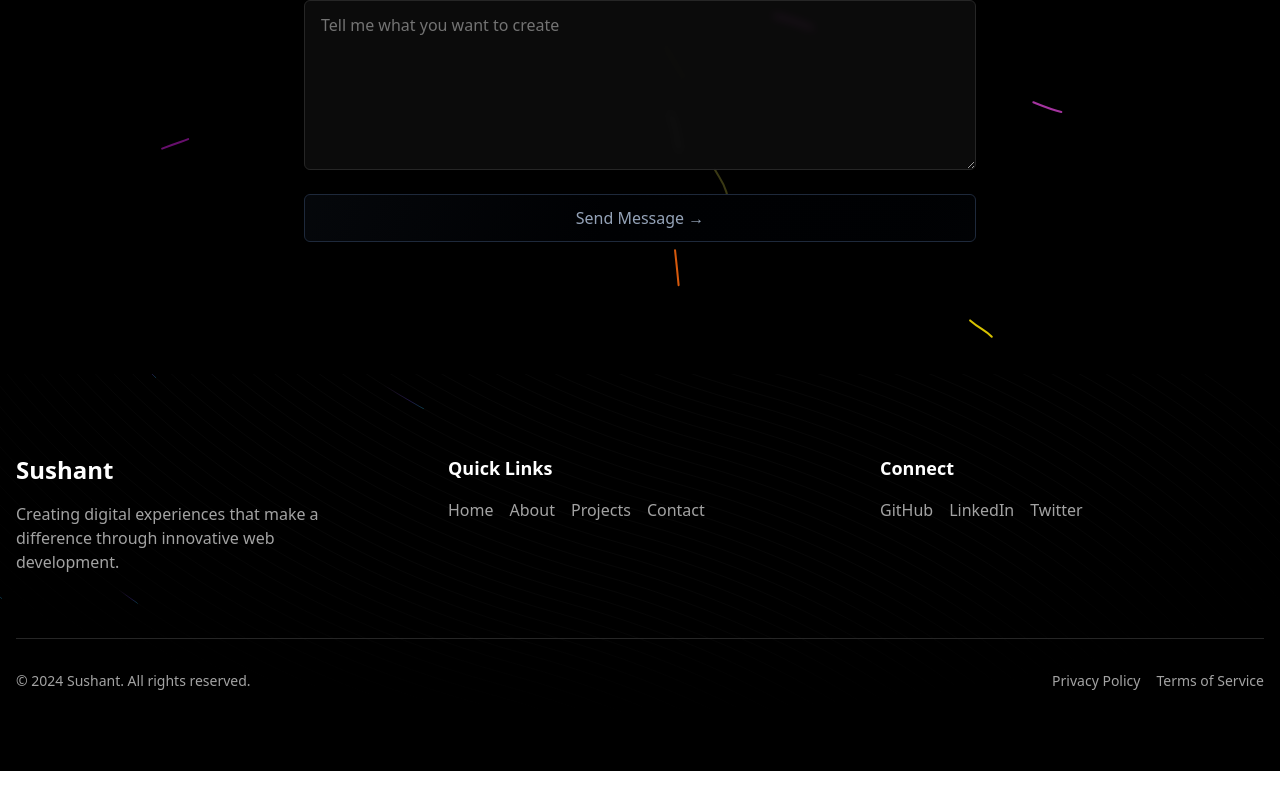
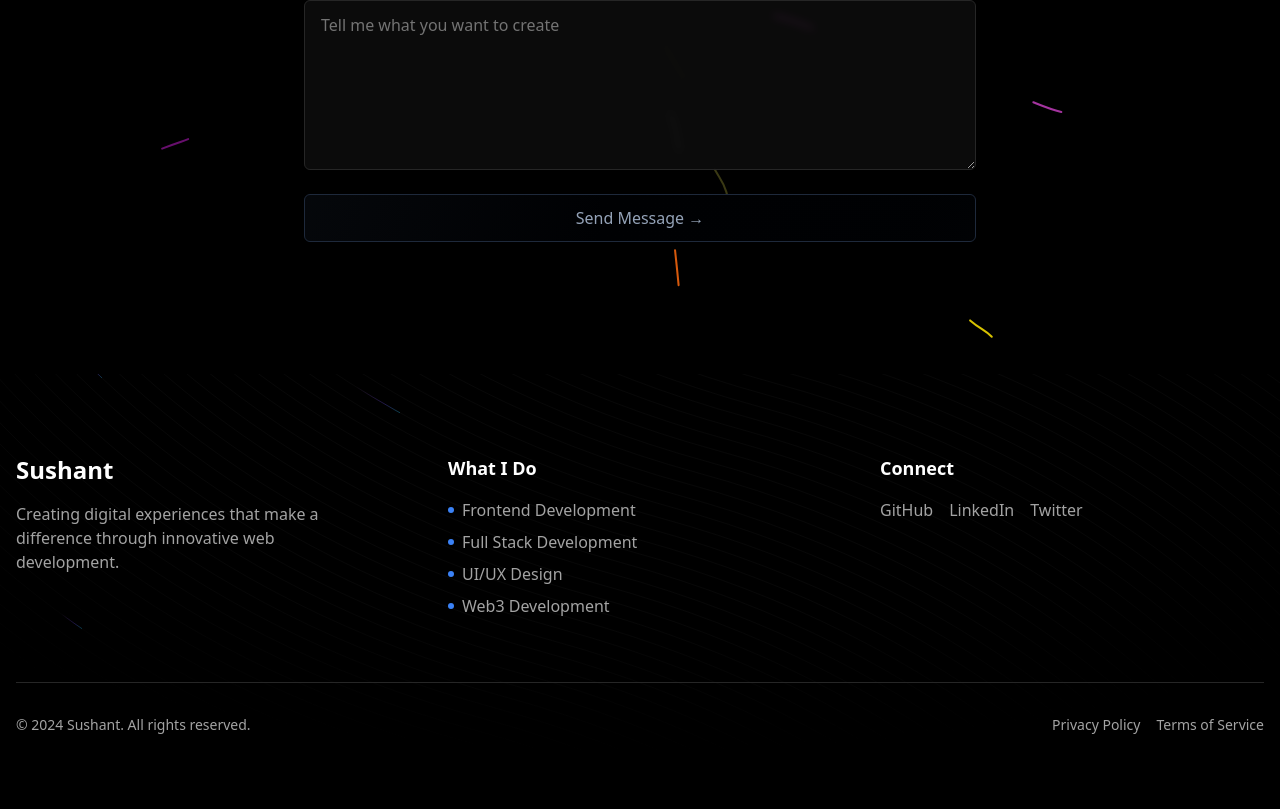
Before and after one commit to iamstyx/portfolio, a React (Vite) app: page / in a window 1280 px wide. Shown: the part 3582-4391 px from the top of the page. Before the commit the page ends 4353 px from the top, so only its background shows below. Built offline with nearby package versions, Linux system fonts and the light colour scheme.

Commit message:
Portfolio: Contact Form Workaround

```diff
--- a/src/components/Contact.jsx
+++ b/src/components/Contact.jsx
@@ -15,14 +15,15 @@ const Contact = () => {
 
     try {
       await emailjs.sendForm(
-        'YOUR_SERVICE_ID',
-        'YOUR_TEMPLATE_ID',
+        import.meta.env.VITE_EMAILJS_SERVICE_ID,
+        import.meta.env.VITE_EMAILJS_TEMPLATE_ID,
         formRef.current,
-        'YOUR_PUBLIC_KEY'
+        import.meta.env.VITE_EMAILJS_PUBLIC_KEY
       );
       setSubmitStatus('success');
       formRef.current.reset();
     } catch (error) {
+      console.error('Error sending email:', error);
       setSubmitStatus('error');
     } finally {
       setIsSubmitting(false);
@@ -58,13 +59,13 @@ const Contact = () => {
             >
               <div className="grid grid-cols-1 gap-6 sm:grid-cols-2">
                 <div>
-                  <label htmlFor="name" className="block text-sm font-medium text-neutral-400">
+                  <label htmlFor="user_name" className="block text-sm font-medium text-neutral-400">
                     Name
                   </label>
                   <input
                     type="text"
-                    name="name"
-                    id="name"
+                    name="user_name"
+                    id="user_name"
                     required
                     className="mt-1 block w-full rounded-md border border-neutral-800 bg-neutral-900/50 px-4 py-3 text-white placeholder-neutral-500 backdrop-blur-sm focus:border-blue-500 focus:outline-none focus:ring-1 focus:ring-blue-500 transition-colors"
                     placeholder="Your Name"
@@ -72,13 +73,13 @@ const Contact = () => {
                 </div>
 
                 <div>
-                  <label htmlFor="email" className="block text-sm font-medium text-neutral-400">
+                  <label htmlFor="user_email" className="block text-sm font-medium text-neutral-400">
                     Email
                   </label>
                   <input
                     type="email"
-                    name="email"
-                    id="email"
+                    name="user_email"
+                    id="user_email"
                     required
                     className="mt-1 block w-full rounded-md border border-neutral-800 bg-neutral-900/50 px-4 py-3 text-white placeholder-neutral-500 backdrop-blur-sm focus:border-blue-500 focus:outline-none focus:ring-1 focus:ring-blue-500 transition-colors"
                     placeholder="Your Email"
--- a/src/components/Footer.jsx
+++ b/src/components/Footer.jsx
@@ -6,6 +6,13 @@ const Footer = () => {
     { name: 'GitHub', url: 'https://github.com/iamstyx' },
     { name: 'LinkedIn', url: 'https://www.linkedin.com/in/sushanttverma/' },
     { name: 'Twitter', url: 'https://x.com/styxuu_' },
+  ];
+
+  const services = [
+    "Frontend Development",
+    "Full Stack Development",
+    "UI/UX Design",
+    "Web3 Development"
   ];
 
   return (
@@ -23,17 +30,18 @@ const Footer = () => {
             </p>
           </div>
 
-          {/* Quick Links */}
+          {/* What I Do Section */}
           <div className="space-y-4">
-            <h4 className="text-lg font-semibold text-white">Quick Links</h4>
-            <ul className="flex gap-4 ">
-              {['Home', 'About', 'Projects', 'Contact'].map((link) => (
+            <h4 className="text-lg font-semibold text-white">What I Do</h4>
+            <ul className="space-y-2">
+              {services.map((service) => (
                 <motion.li
-                  key={link}
+                  key={service}
                   whileHover={{ x: 5 }}
-                  className="text-neutral-400 hover:text-blue-500 cursor-pointer"
+                  className="text-neutral-400 hover:text-blue-500 cursor-default flex items-center gap-2"
                 >
-                  {link}
+                  <span className="w-1.5 h-1.5 rounded-full bg-blue-500"></span>
+                  {service}
                 </motion.li>
               ))}
             </ul>
@@ -42,7 +50,7 @@ const Footer = () => {
           {/* Social Links */}
           <div className="space-y-4">
             <h4 className="text-lg font-semibold text-white">Connect</h4>
-            <div className="flex gap-4 ">
+            <div className="flex gap-4">
               {socialLinks.map((social) => (
                 <motion.a
                   key={social.name}
```
Also changed, not shown: 1 other file (tests, documents, lock files or other folders).
